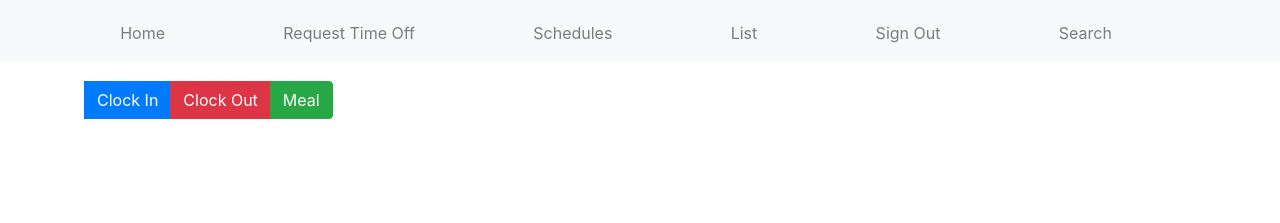
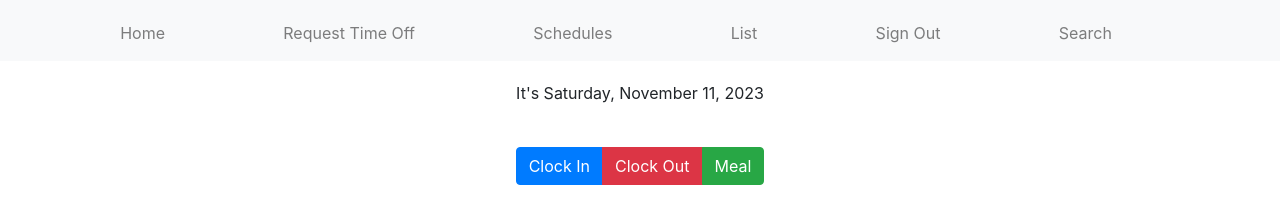
Before and after one commit to jwu561/-cen4010-prin-soft-eng-final-project-001-group-6, a website: page homepage.html in a window 1280 px wide. Shown: the part 67-290 px from the top of the page. Drawn offline with nearby package versions, Linux system fonts and the light colour scheme.

Commit message:
working on #4
added functionality for date in the timeclock js file. Date is displayed in the homepage html

```diff
--- a/homepage.html
+++ b/homepage.html
@@ -1,6 +1,9 @@
 <!DOCTYPE html>
 <html lang="en">
 <head>
+
+
+
   <meta charset="UTF-8">
   <meta name="viewport" content="width=device-width, initial-scale=1.0">
   <title>Seal Team 6 Timekeeping</title>
@@ -8,6 +11,9 @@
   <link rel="stylesheet" href="https://stackpath.bootstrapcdn.com/bootstrap/4.3.1/css/bootstrap.min.css">
   <!-- Font Awesome -->
   <link rel="stylesheet" href="https://use.fontawesome.com/releases/v5.7.0/css/all.css">
+  <!-- Include the JavaScript file -->
+  <script src="timeclock.js"></script>
+
   <style>
     .navbar {
       background-color: #f8f9fa; /* Bootstrap light background color */
@@ -56,19 +62,36 @@
   </nav>
 </div>
 
+
 <!-- Padding for body content to ensure it doesn't overlap with the fixed navbar -->
 <div style="padding-top: 100px;">
-  <!-- Buttons -->
-  <div class="container mt-5">
-    <div class="input-group mb-3">
-      <div class="input-group-append">
-        <button class="btn btn-primary" type="button">Clock In</button>
-        <button class="btn btn-danger" type="button">Clock Out</button>
-        <button class="btn btn-success" type="button">Meal</button>
-      </div>
-    </div>
+<!-- Display Real-Time Date -->
+<div class="container text-center mt-5">
+  <p id="realTimeDate"></p>
+</div>
+
+
+<script>
+  // Call the JavaScript function
+  updateRealTimeDate();
+</script>
+
+
+
+<!-- Padding for body content to ensure it doesn't overlap with the fixed navbar -->
+<div style="padding-top: 10px;">
+<!-- Primary Buttons -->
+<div class="container text-center mt-3">
+  <div class="btn-group" role="group">
+    <button class="btn btn-primary" type="button">Clock In</button>
+    <button class="btn btn-danger" type="button">Clock Out</button>
+    <button class="btn btn-success" type="button">Meal</button>
   </div>
 </div>
+
+
+
+
 
 <!-- jQuery and Bootstrap Bundle (includes Popper) -->
 <script src="https://code.jquery.com/jquery-3.3.1.slim.min.js"></script>
--- a/timeclock.js
+++ b/timeclock.js
@@ -1,4 +1,21 @@
 //Timeclock.js
+
+function updateRealTimeDate() {
+  var currentDate = new Date();
+  var daysOfWeek = ["Sunday", "Monday", "Tuesday", "Wednesday", "Thursday", "Friday", "Saturday"];
+  var months = ["January", "February", "March", "April", "May", "June", "July", "August", "September", "October", "November", "December"];
+  var day = daysOfWeek[currentDate.getDay()];
+  var month = months[currentDate.getMonth()];
+  var date = currentDate.getDate();
+  var year = currentDate.getFullYear();
+  var formattedDate = "It's " + day + ", " + month + " " + date + ", " + year;
+  document.getElementById("realTimeDate").textContent = formattedDate;
+}
+
+updateRealTimeDate();
+setInterval(updateRealTimeDate, 60000);
+
+
 
 const express = require('express');
 const app = express();
```
